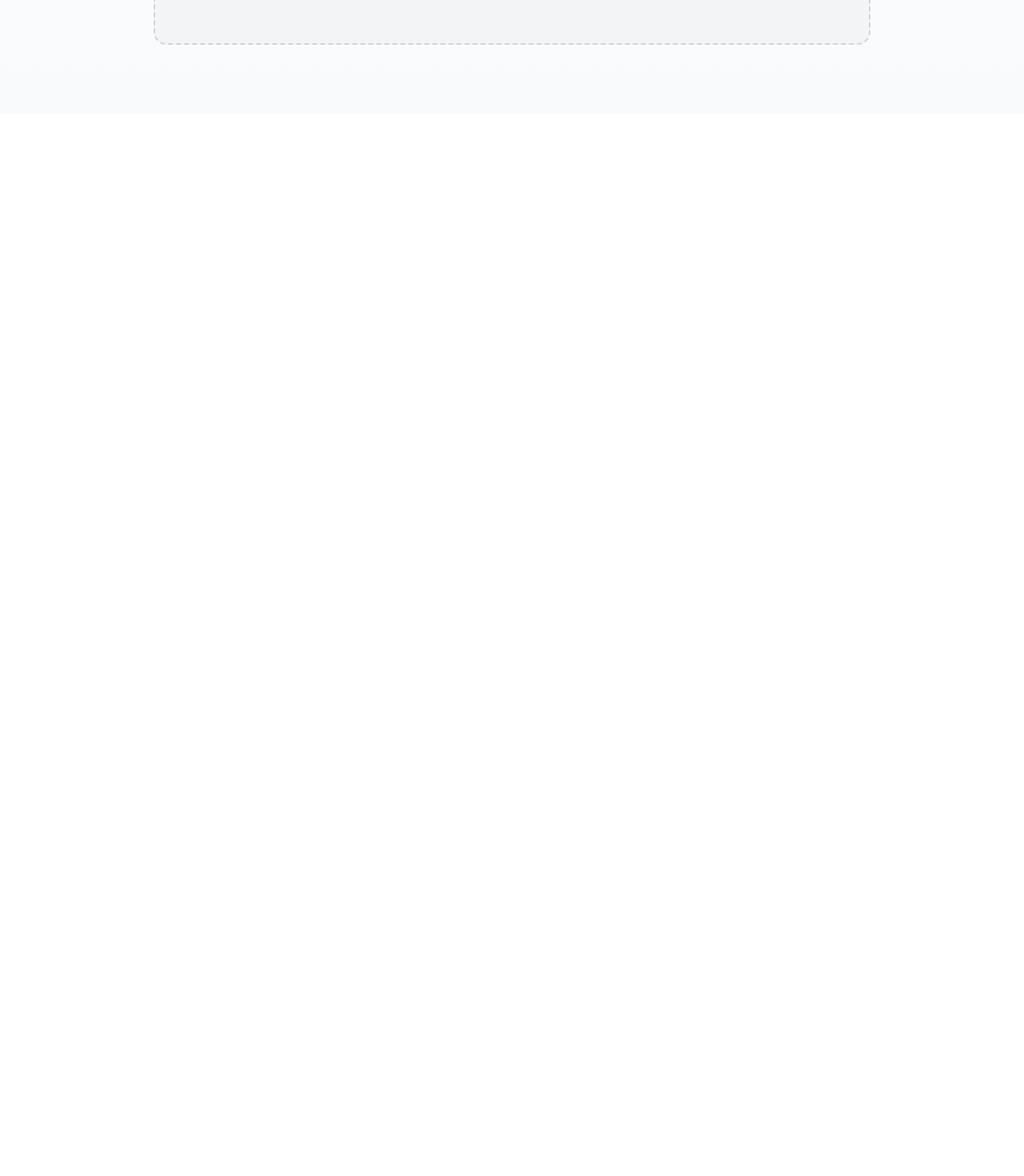
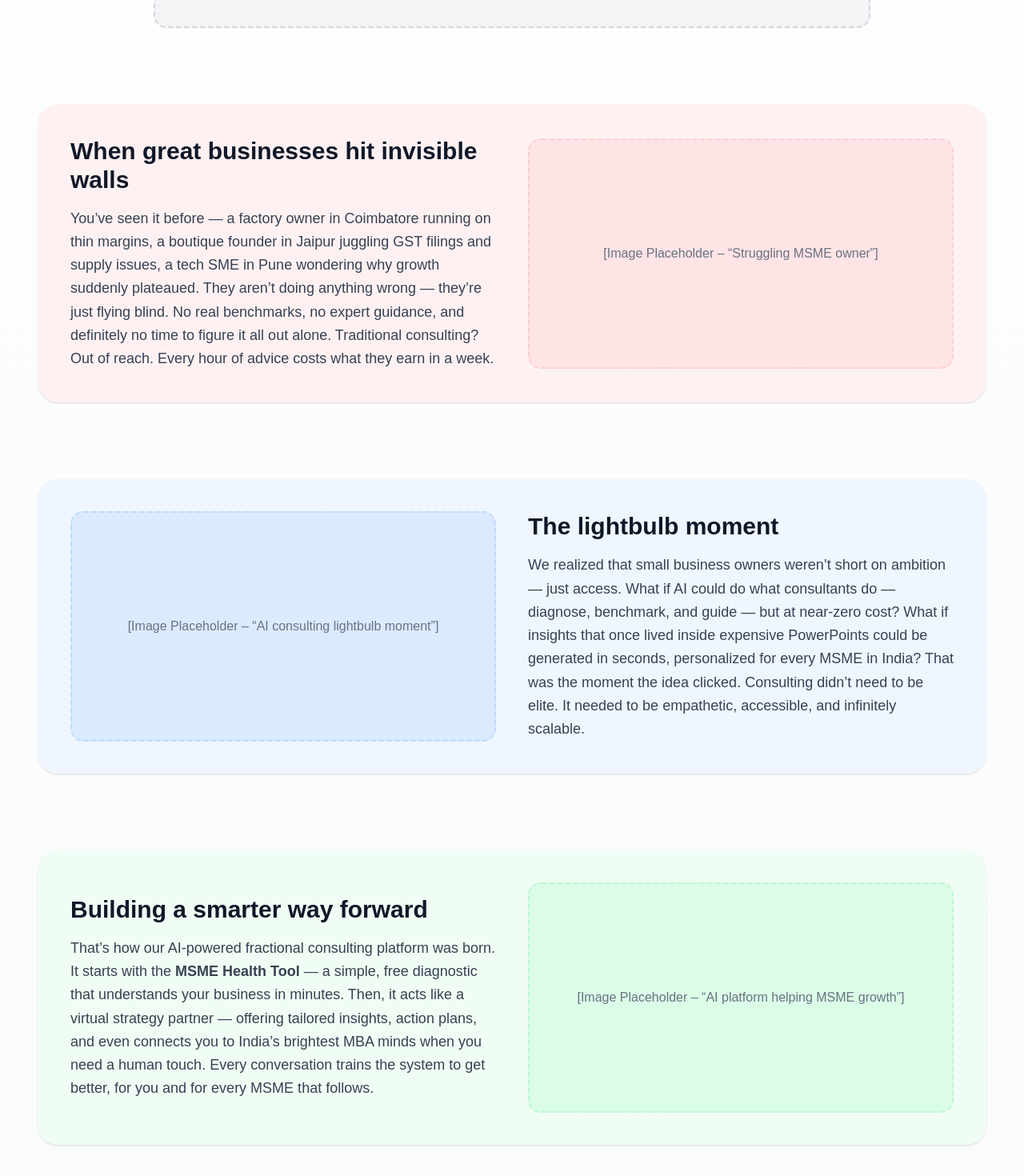
Before and after one commit to h24071-star/nextjs-boilerplate, a Next.js app: page / in a window 1280 px wide. Shown: the part 658-2128 px from the top of the page at 80% size. Before the commit the page ends 800 px from the top, so only its background shows below. Built offline with nearby package versions, Linux system fonts and the light colour scheme.

Commit message:
Added Story Section

```diff
--- a/app/page.tsx
+++ b/app/page.tsx
@@ -45,6 +45,83 @@ export default function Home() {
           [Product Demo or Dashboard Preview Placeholder]
         </div>
       </section>
+      {/* =================== STORY SECTION =================== */}
+      <section className="w-full py-24 px-6 flex flex-col gap-24">
+        {/* 1️⃣ The Broken Experience */}
+        <div className="flex flex-col md:flex-row items-center gap-10 rounded-3xl bg-rose-50 p-10 shadow-sm">
+          {/* Text */}
+          <div className="md:w-1/2 text-left">
+            <h2 className="text-3xl font-semibold text-gray-900 mb-4">
+              When great businesses hit invisible walls
+            </h2>
+            <p className="text-lg text-gray-700 leading-relaxed">
+              You’ve seen it before — a factory owner in Coimbatore running on thin margins,
+              a boutique founder in Jaipur juggling GST filings and supply issues, a tech SME in Pune
+              wondering why growth suddenly plateaued. They aren’t doing anything wrong — they’re just
+              flying blind. No real benchmarks, no expert guidance, and definitely no time to figure
+              it all out alone. Traditional consulting? Out of reach. Every hour of advice costs what
+              they earn in a week.
+            </p>
+          </div>
+
+          {/* Image Placeholder */}
+          <div className="md:w-1/2 flex justify-center">
+            <div className="w-full h-72 rounded-2xl bg-rose-100 border-2 border-dashed border-rose-200 flex items-center justify-center text-gray-500">
+              [Image Placeholder – “Struggling MSME owner”]
+            </div>
+          </div>
+        </div>
+
+        {/* 2️⃣ The Moment of Realization */}
+        <div className="flex flex-col md:flex-row-reverse items-center gap-10 rounded-3xl bg-blue-50 p-10 shadow-sm">
+          {/* Text */}
+          <div className="md:w-1/2 text-left">
+            <h2 className="text-3xl font-semibold text-gray-900 mb-4">
+              The lightbulb moment
+            </h2>
+            <p className="text-lg text-gray-700 leading-relaxed">
+              We realized that small business owners weren’t short on ambition — just access.
+              What if AI could do what consultants do — diagnose, benchmark, and guide — but at
+              near-zero cost? What if insights that once lived inside expensive PowerPoints could
+              be generated in seconds, personalized for every MSME in India? That was the moment
+              the idea clicked. Consulting didn’t need to be elite. It needed to be empathetic,
+              accessible, and infinitely scalable.
+            </p>
+          </div>
+
+          {/* Image Placeholder */}
+          <div className="md:w-1/2 flex justify-center">
+            <div className="w-full h-72 rounded-2xl bg-blue-100 border-2 border-dashed border-blue-200 flex items-center justify-center text-gray-500">
+              [Image Placeholder – “AI consulting lightbulb moment”]
+            </div>
+          </div>
+        </div>
+
+        {/* 3️⃣ The New Way Forward */}
+        <div className="flex flex-col md:flex-row items-center gap-10 rounded-3xl bg-green-50 p-10 shadow-sm">
+          {/* Text */}
+          <div className="md:w-1/2 text-left">
+            <h2 className="text-3xl font-semibold text-gray-900 mb-4">
+              Building a smarter way forward
+            </h2>
+            <p className="text-lg text-gray-700 leading-relaxed">
+              That’s how our AI-powered fractional consulting platform was born.
+              It starts with the <span className="font-semibold">MSME Health Tool</span> — a simple, free
+              diagnostic that understands your business in minutes. Then, it acts like a virtual
+              strategy partner — offering tailored insights, action plans, and even connects you to
+              India’s brightest MBA minds when you need a human touch. Every conversation trains
+              the system to get better, for you and for every MSME that follows.
+            </p>
+          </div>
+
+          {/* Image Placeholder */}
+          <div className="md:w-1/2 flex justify-center">
+            <div className="w-full h-72 rounded-2xl bg-green-100 border-2 border-dashed border-green-200 flex items-center justify-center text-gray-500">
+              [Image Placeholder – “AI platform helping MSME growth”]
+            </div>
+          </div>
+        </div>
+      </section>
     </main>
   );
 }
```
